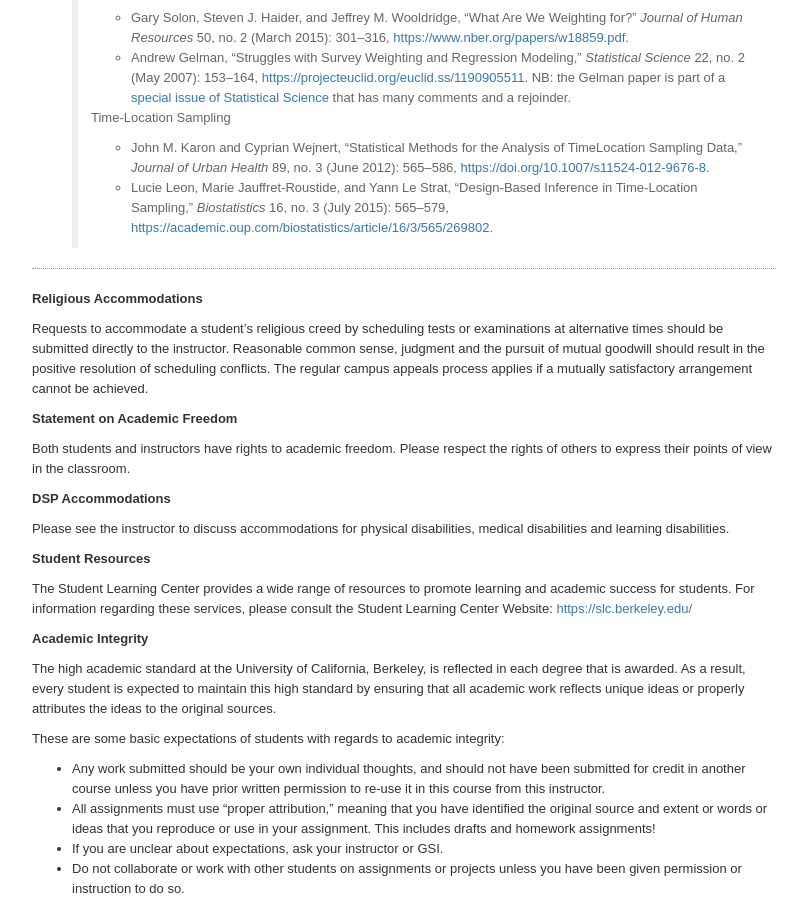
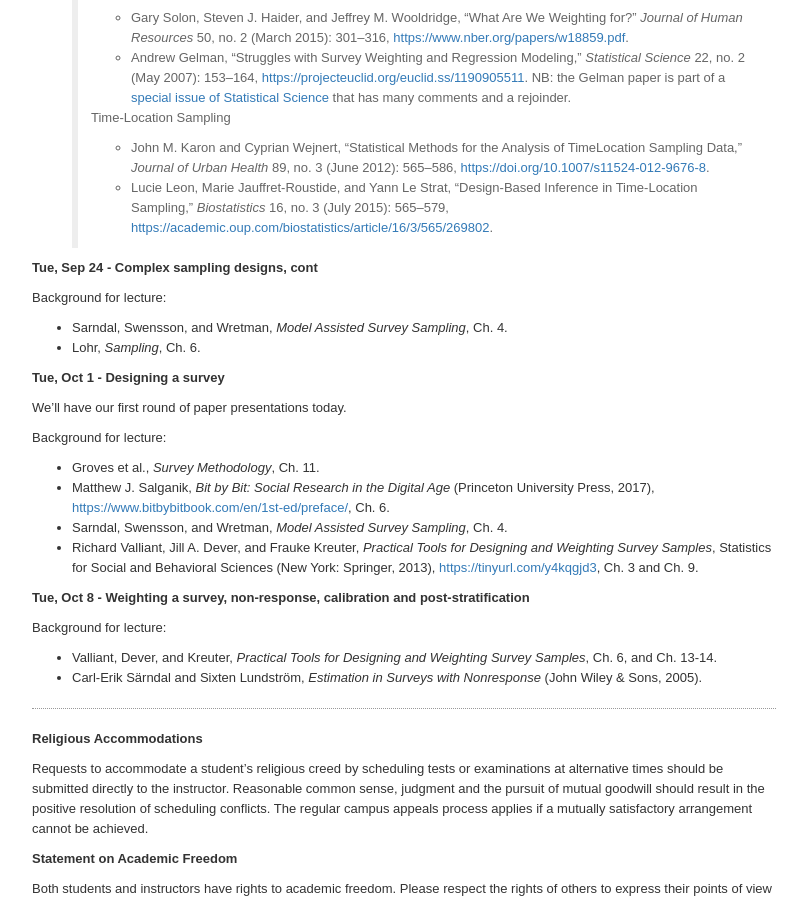
Before and after one commit to dfeehan/dfeehan.github.io, a Jekyll site: the page teaching/2019fa_demog260.html, which Jekyll copies as it is, in a window 1280 px wide and 900 px high, scrolled down 3423 px. Shown: the whole window, without its empty margins (236-1043 px from the left). Built offline with Jekyll 4.4.1, drawn with Linux system fonts in a browser that asks for light colours; some of the changed text lies outside the part shown.

Commit message:
updated syllabus

```diff
--- a/teaching/2019fa_demog260.html
+++ b/teaching/2019fa_demog260.html
@@ -501,7 +501,7 @@
  * color: red;
  */}
 </style>
-<p>(Syllabus last updated: 2019-September-23)</p>
+<p>(Syllabus last updated: 2019-September-24)</p>
 <p><strong>Class meetings: Tuesdays, 12.30-3.30pm Demography Seminar Room</strong><br />
 <strong>Office hours</strong>: by appointment (please send me an email and we can find a time)<br />
 <strong>Email</strong>: feehan [at] berkeley.edu<br />
@@ -574,7 +574,7 @@
 <td style="text-align:left;">
 </td>
 <td style="text-align:left;">
-Complex sampling, cont.; Sample size estimation
+Complex sampling: multi-stage designs
 </td>
 <td style="text-align:left;">
 </td>
@@ -586,7 +586,7 @@
 <td style="text-align:left;">
 </td>
 <td style="text-align:left;">
-Weighting a survey: non-response, post-stratification, calibration, MRP
+Sample size estimation; Survey ethics and the IRB; Field operations
 </td>
 <td style="text-align:left;">
 </td>
@@ -598,7 +598,7 @@
 <td style="text-align:left;">
 </td>
 <td style="text-align:left;">
-Nonprobability sampling designs and other exotic approaches
+Weighting a survey: non-response, post-stratification, calibration, MRP
 </td>
 <td style="text-align:left;">
 </td>
@@ -828,6 +828,28 @@
 </ul>
 </blockquote></li>
 </ul>
+<p><strong>Tue, Sep 24 - Complex sampling designs, cont</strong></p>
+<p>Background for lecture:</p>
+<ul>
+<li><span class="citation">Sarndal, Swensson, and Wretman, <em>Model Assisted Survey Sampling</em>, Ch. 4.</span></li>
+<li><span class="citation">Lohr, <em>Sampling</em>, Ch. 6.</span></li>
+</ul>
+<p><strong>Tue, Oct 1 - Designing a survey</strong></p>
+<p>We’ll have our first round of paper presentations today.</p>
+<p>Background for lecture:</p>
+<ul>
+<li><span class="citation">Groves et al., <em>Survey Methodology</em>, Ch. 11.</span></li>
+<li><span class="citation">Matthew J. Salganik, <em>Bit by Bit: Social Research in the Digital Age</em> (Princeton University Press, 2017), <a href="https://www.bitbybitbook.com/en/1st-ed/preface/">https://www.bitbybitbook.com/en/1st-ed/preface/</a>, Ch. 6.</span></li>
+<li><span class="citation">Sarndal, Swensson, and Wretman, <em>Model Assisted Survey Sampling</em>, Ch. 4.</span></li>
+<li><span class="citation">Richard Valliant, Jill A. Dever, and Frauke Kreuter, <em>Practical Tools for Designing and Weighting Survey Samples</em>, Statistics for Social and Behavioral Sciences (New York: Springer, 2013), <a href="https://tinyurl.com/y4kqgjd3">https://tinyurl.com/y4kqgjd3</a>, Ch. 3 and Ch. 9.</span></li>
+</ul>
+<p><strong>Tue, Oct 8 - Weighting a survey, non-response, calibration and post-stratification</strong></p>
+<p>Background for lecture:</p>
+<ul>
+<li><span class="citation">Valliant, Dever, and Kreuter, <em>Practical Tools for Designing and Weighting Survey Samples</em>, Ch. 6, and Ch. 13-14.</span></li>
+<li><span class="citation">Carl-Erik Särndal and Sixten Lundström, <em>Estimation in Surveys with Nonresponse</em> (John Wiley &amp; Sons, 2005).</span></li>
+</ul>
+<!-- TODO - IN A WEEK OR TWO, another set of papers on exotic sampling approaches and nonprobability sampling -->
 <!-- TODO - OTHER? -->
 <!-- * Ethics/IRB -->
 <!-- * sampling -->
@@ -850,13 +872,13 @@
 <!-- RESOURCES -->
 <!-- * [Website for Lohr book](https://www.sharonlohr.com/sampling-design-and-analysis); see also Verbeke's R package [SDaA](https://cran.r-project.org/package=SDaA). -->
 <!-- TBA -->
-<!-- **Tue, Sep 24 - Weighting a survey, non-response, calibration and post-stratification** -->
+<!-- **Tue, Oct 15 - Weighting a survey, non-response, calibration and post-stratification** -->
 <!-- TODO -->
 <!-- * non-response -->
 <!-- * AAPOR nonresponse rates -->
 <!-- * post-stratification / calibration -->
 <!-- * MRP -->
-<!-- **Tue, Oct 1 - Nonprobability designs and other exotic approaches** -->
+<!-- **Tue, Oct 22 - Nonprobability designs and other exotic approaches** -->
 <!-- TBA -->
 <!--
 * RDS
```
